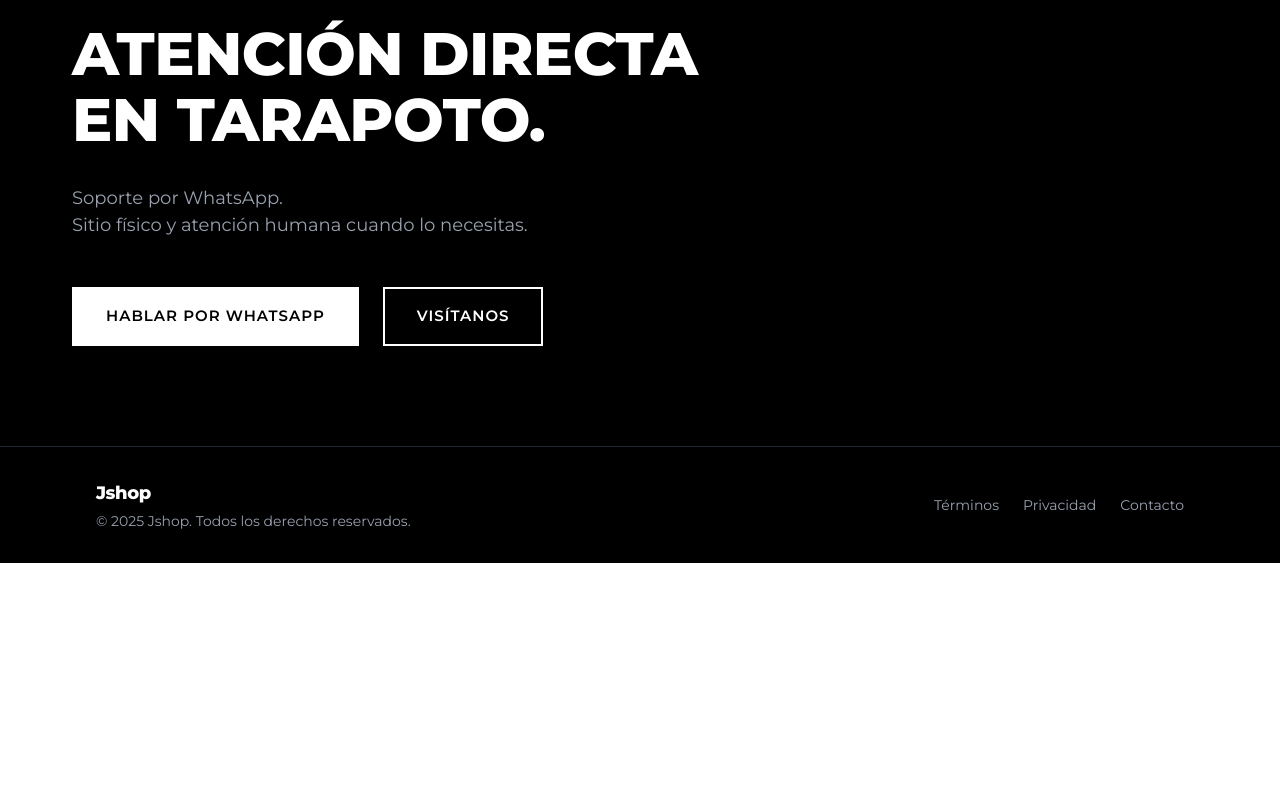
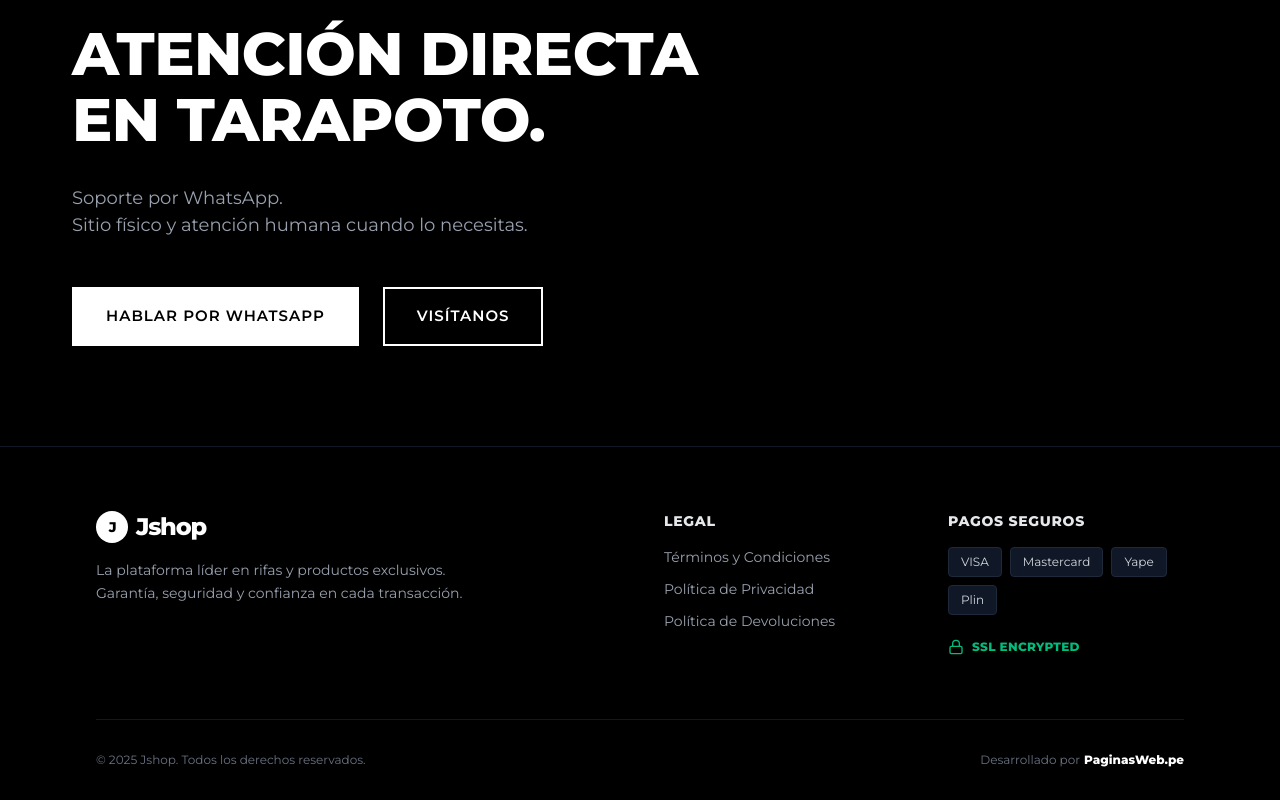
Before and after one commit to TiendaJ/rifaStj, a Next.js app: page / in a window 1280 px wide. Shown: the part 3240-4040 px from the top of the page. Before the commit the page ends 3803 px from the top, so only its background shows below. Built offline with nearby package versions, Linux system fonts and the light colour scheme; no server answers; the database is empty.

Commit message:
Implement Trust and Security signals: TrustBadges, Footer upgrade, and Payments info

```diff
--- a/app/productos/[id]/page.tsx
+++ b/app/productos/[id]/page.tsx
@@ -4,6 +4,7 @@ import { ShoppingBag, ArrowLeft, MessageCircle } from 'lucide-react';
 import Link from 'next/link';
 import ProductActions from './ProductActions';
 import ProductMediaGallery from './ProductMediaGallery';
+import { TrustBadges } from '@/components/TrustBadges';
 
 export const dynamic = 'force-dynamic';
 
@@ -73,7 +74,14 @@ export default async function ProductDetailPage({ params }: { params: { id: stri
 
                             <div className="mt-auto pt-0 md:pt-8 md:border-t border-gray-100">
                                 <ProductActions whatsappLink={whatsappLink} cantidad={producto.cantidad} />
+                                <div className="hidden md:block">
+                                    <TrustBadges />
+                                </div>
                             </div>
+                        </div>
+                        {/* Mobile Trust Badges (Visible out of sticky area) */}
+                        <div className="md:hidden px-5 pb-8">
+                            <TrustBadges />
                         </div>
                     </div>
                 </div>
--- a/components/Footer.tsx
+++ b/components/Footer.tsx
@@ -1,32 +1,57 @@
 import Link from 'next/link';
+import { Lock } from 'lucide-react';
 
 export function Footer() {
     const currentYear = new Date().getFullYear();
 
     return (
-        <footer className="w-full border-t border-gray-800 bg-black mt-auto">
-            <div className="max-w-6xl mx-auto px-4 sm:px-6 lg:px-8 py-8">
-                <div className="flex flex-col md:flex-row justify-between items-center gap-4">
-                    <div className="flex flex-col items-center md:items-start gap-1">
-                        <span className="text-lg font-bold tracking-tight text-white">
-                            Jshop
-                        </span>
-                        <p className="text-sm text-gray-400">
-                            © {currentYear} Jshop. Todos los derechos reservados.
+        <footer className="w-full bg-black text-white border-t border-gray-900 pt-16 pb-8">
+            <div className="max-w-6xl mx-auto px-6 lg:px-8">
+                <div className="grid grid-cols-1 md:grid-cols-4 gap-12 mb-16">
+                    {/* Brand */}
+                    <div className="md:col-span-2">
+                        <Link href="/" className="flex items-center gap-2 font-bold text-2xl tracking-tighter mb-4">
+                            <div className="w-8 h-8 bg-white rounded-full flex items-center justify-center text-black">
+                                <span className="text-sm">J</span>
+                            </div>
+                            <span>Jshop</span>
+                        </Link>
+                        <p className="text-gray-400 text-sm leading-relaxed max-w-sm">
+                            La plataforma líder en rifas y productos exclusivos. Garantía, seguridad y confianza en cada transacción.
                         </p>
                     </div>
 
-                    <div className="flex gap-6 text-sm text-gray-400">
-                        <Link href="/terminos" className="hover:text-white transition-colors">
-                            Términos
-                        </Link>
-                        <Link href="/privacidad" className="hover:text-white transition-colors">
-                            Privacidad
-                        </Link>
-                        <Link href="/contacto" className="hover:text-white transition-colors">
-                            Contacto
-                        </Link>
+                    {/* Links */}
+                    <div>
+                        <h3 className="font-bold text-sm uppercase tracking-wider mb-4 text-gray-200">Legal</h3>
+                        <ul className="space-y-3 text-sm text-gray-400">
+                            <li><Link href="/terminos" className="hover:text-white transition-colors">Términos y Condiciones</Link></li>
+                            <li><Link href="/privacidad" className="hover:text-white transition-colors">Política de Privacidad</Link></li>
+                            <li><Link href="/devoluciones" className="hover:text-white transition-colors">Política de Devoluciones</Link></li>
+                        </ul>
                     </div>
+
+                    {/* Payments */}
+                    <div>
+                        <h3 className="font-bold text-sm uppercase tracking-wider mb-4 text-gray-200">Pagos Seguros</h3>
+                        <div className="flex flex-wrap gap-2 text-gray-400 mb-6">
+                            <span className="border border-gray-800 bg-gray-900 px-3 py-1.5 text-xs font-medium rounded text-gray-300">VISA</span>
+                            <span className="border border-gray-800 bg-gray-900 px-3 py-1.5 text-xs font-medium rounded text-gray-300">Mastercard</span>
+                            <span className="border border-gray-800 bg-gray-900 px-3 py-1.5 text-xs font-medium rounded text-gray-300">Yape</span>
+                            <span className="border border-gray-800 bg-gray-900 px-3 py-1.5 text-xs font-medium rounded text-gray-300">Plin</span>
+                        </div>
+                        <div className="flex items-center gap-2 text-emerald-500 text-xs font-bold uppercase tracking-wide">
+                            <Lock className="w-4 h-4" />
+                            <span>SSL Encrypted</span>
+                        </div>
+                    </div>
+                </div>
+
+                <div className="border-t border-gray-900 pt-8 flex flex-col md:flex-row justify-between items-center gap-4 text-xs text-gray-500">
+                    <p>© {currentYear} Jshop. Todos los derechos reservados.</p>
+                    <p className="flex items-center gap-1">
+                        Desarrollado por <a href="https://paginasweb.pe" target="_blank" className="text-white hover:underline font-bold">PaginasWeb.pe</a>
+                    </p>
                 </div>
             </div>
         </footer>
--- /dev/null
+++ b/components/TrustBadges.tsx
@@ -0,0 +1,47 @@
+import { ShieldCheck, Lock, RotateCcw, CreditCard } from 'lucide-react';
+
+export function TrustBadges() {
+    return (
+        <div className="grid grid-cols-2 gap-4 py-6 border-t border-gray-100 mt-6">
+            <div className="flex items-start gap-3">
+                <div className="p-2 bg-gray-50 rounded-full shrink-0">
+                    <Lock className="w-5 h-5 text-black" />
+                </div>
+                <div>
+                    <h4 className="font-bold text-xs uppercase tracking-wide text-gray-900 mb-0.5">Pago 100% Seguro</h4>
+                    <p className="text-[10px] text-gray-500 leading-tight">Tu información está protegida con encriptación SSL.</p>
+                </div>
+            </div>
+
+            <div className="flex items-start gap-3">
+                <div className="p-2 bg-gray-50 rounded-full shrink-0">
+                    <ShieldCheck className="w-5 h-5 text-black" />
+                </div>
+                <div>
+                    <h4 className="font-bold text-xs uppercase tracking-wide text-gray-900 mb-0.5">Garantía de Calidad</h4>
+                    <p className="text-[10px] text-gray-500 leading-tight">Productos verificados y originales.</p>
+                </div>
+            </div>
+
+            <div className="flex items-start gap-3">
+                <div className="p-2 bg-gray-50 rounded-full shrink-0">
+                    <RotateCcw className="w-5 h-5 text-black" />
+                </div>
+                <div>
+                    <h4 className="font-bold text-xs uppercase tracking-wide text-gray-900 mb-0.5">Devoluciones Fáciles</h4>
+                    <p className="text-[10px] text-gray-500 leading-tight">Política de devolución transparente.</p>
+                </div>
+            </div>
+
+            <div className="flex items-start gap-3">
+                <div className="p-2 bg-gray-50 rounded-full shrink-0">
+                    <CreditCard className="w-5 h-5 text-black" />
+                </div>
+                <div>
+                    <h4 className="font-bold text-xs uppercase tracking-wide text-gray-900 mb-0.5">Todos los medios</h4>
+                    <p className="text-[10px] text-gray-500 leading-tight">Aceptamos Yape, Plin y tarjetas.</p>
+                </div>
+            </div>
+        </div>
+    );
+}
```
Also changed, not shown: app/productos/[id]/ProductMediaGallery.tsx (+50 -24 lines).
